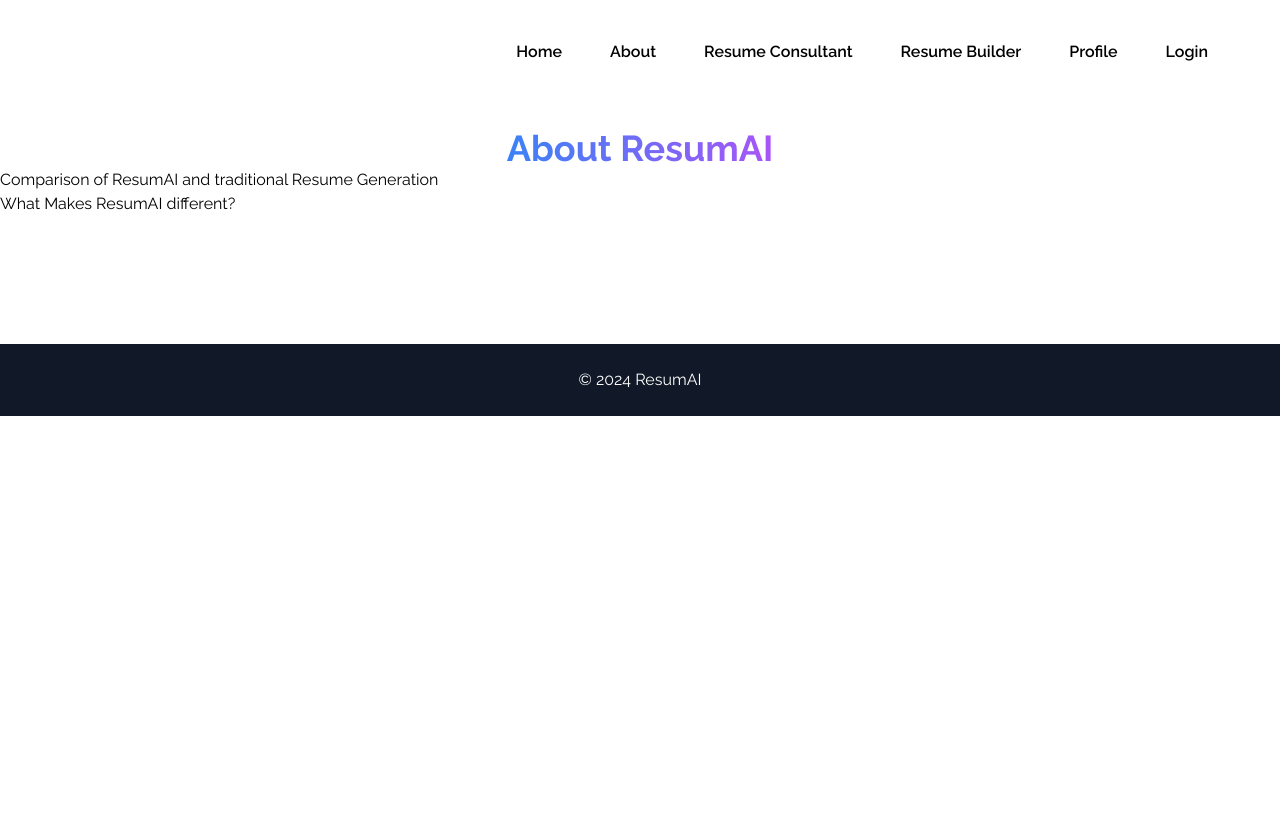
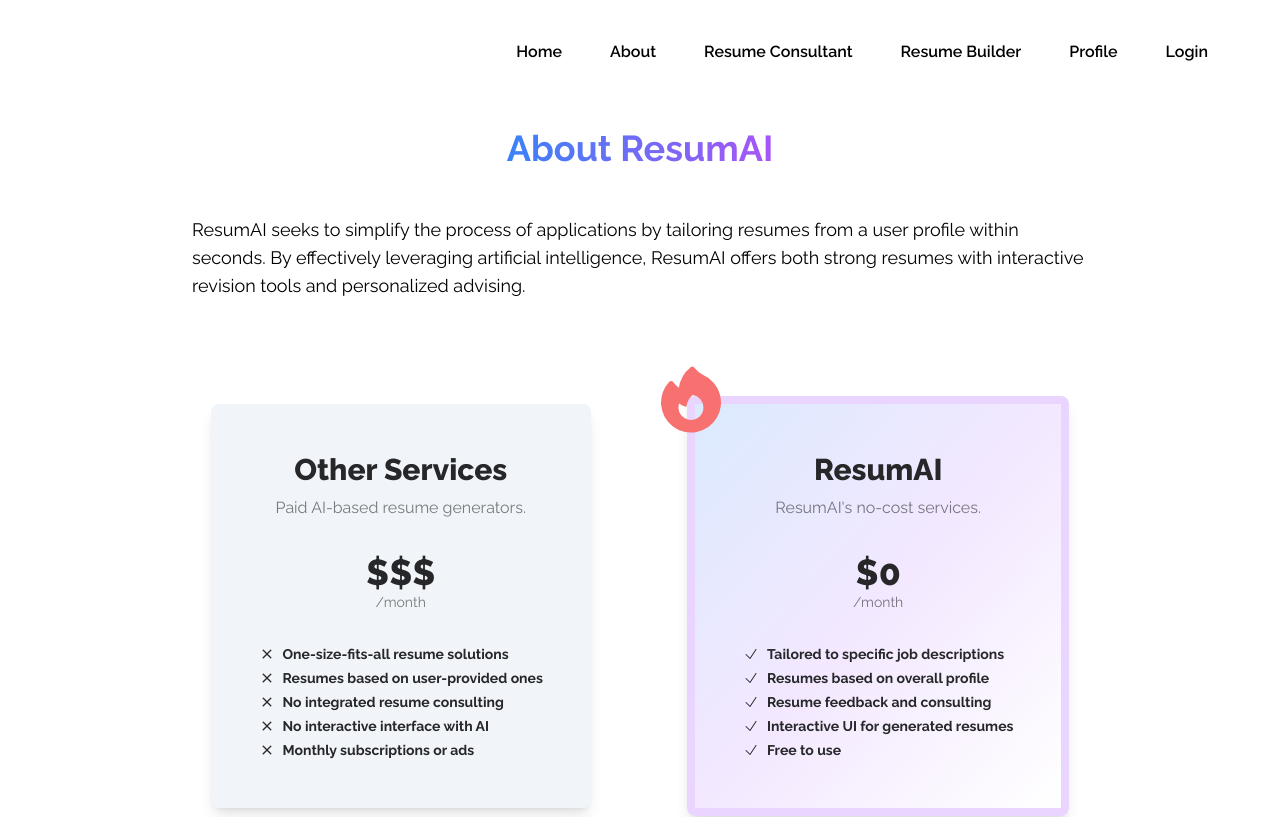
Before and after one commit to AllenSun101/ResumAI, a Next.js app in the folder frontend/: page /About in a window 1280 px wide. Shown: the top 817 px of the page. Built offline with nearby package versions, Linux system fonts and the light colour scheme.

Commit message:
About page

```diff
--- a/frontend/app/About/page.js
+++ b/frontend/app/About/page.js
@@ -1,17 +1,125 @@
 export default function About() {
     return (
-        <main data-theme="light" className="py-32 bg-white">
-            <div className="flex justify-center">
+        <main data-theme="light" className="py-32 bg-white lg:px-24">
+            <div className="flex justify-center mb-12">
                 <h2 className="text-4xl font-bold bg-clip-text text-transparent bg-gradient-to-r from-blue-500 to-purple-500">
                     About ResumAI
                 </h2>
             </div>
-            <p>
-                Comparison of ResumAI and traditional Resume Generation
+            <p className="text-lg lg:px-24 px-8">
+                ResumAI seeks to simplify the process of applications by tailoring resumes from a user profile within seconds.
+                By effectively leveraging artificial intelligence, ResumAI offers both strong resumes with interactive revision
+                tools and personalized advising.
             </p>
-            <p>
-                What Makes ResumAI different?
-            </p>
+            <div className="flex flex-col lg:flex-row items-center justify-center gap-24 px-8 text-zinc-800 lg:mt-24 mt-16">
+                <div className="flex flex-col items-center bg-slate-100 p-12 rounded-lg shadow-lg max-w-sm">
+                    <div>
+                        <h2 className="font-extrabold text-3xl text-center mb-2">Other Services</h2>
+                        <p className="opacity-60 text-center">Paid AI-based resume generators.</p>
+                        <div className="flex flex-col items-center my-8">
+                            <p className="font-extrabold text-4xl">$$$
+                            </p>
+                            <p className="text-sm opacity-60">/month
+                            </p>
+                        </div>
+                    </div>
+                    <div className="flex flex-col gap-1">
+                        <p className="flex items-center text-sm"><svg xmlns="http://www.w3.org/2000/svg" viewBox="0 0 24 24"
+                            fill="currentColor" aria-hidden="true" className="w-4 h-4 mr-2">
+                            <path fill-rule="evenodd" clip-rule="evenodd" d="M18.364 5.636a1 1 0 010 1.414L13.414 12l4.95 4.95a1 1 0 01-1.414 1.414L12 13.414l-4.95 4.95a1 1 0 01-1.414-1.414L10.586 12 5.636 7.05a1 1 0 011.414-1.414L12 10.586l4.95-4.95a1 1 0 011.414 0z"></path>
+                        </svg>
+                            <b>One-size-fits-all resume solutions</b>
+                        </p>
+                        <p className="flex items-center text-sm"><svg xmlns="http://www.w3.org/2000/svg" viewBox="0 0 24 24"
+                            fill="currentColor" aria-hidden="true" className="w-4 h-4 mr-2">
+                            <path fill-rule="evenodd" clip-rule="evenodd" d="M18.364 5.636a1 1 0 010 1.414L13.414 12l4.95 4.95a1 1 0 01-1.414 1.414L12 13.414l-4.95 4.95a1 1 0 01-1.414-1.414L10.586 12 5.636 7.05a1 1 0 011.414-1.414L12 10.586l4.95-4.95a1 1 0 011.414 0z"></path>
+                        </svg>
+                            <b>Resumes based on user-provided ones</b>
+                        </p>
+                        <p className="flex items-center text-sm"><svg xmlns="http://www.w3.org/2000/svg" viewBox="0 0 24 24"
+                            fill="currentColor" aria-hidden="true" className="w-4 h-4 mr-2">
+                            <path fill-rule="evenodd" clip-rule="evenodd" d="M18.364 5.636a1 1 0 010 1.414L13.414 12l4.95 4.95a1 1 0 01-1.414 1.414L12 13.414l-4.95 4.95a1 1 0 01-1.414-1.414L10.586 12 5.636 7.05a1 1 0 011.414-1.414L12 10.586l4.95-4.95a1 1 0 011.414 0z"></path>
+                        </svg>
+                            <b>No integrated resume consulting</b>
+                        </p>
+                        <p className="flex items-center text-sm"><svg xmlns="http://www.w3.org/2000/svg" viewBox="0 0 24 24"
+                            fill="currentColor" aria-hidden="true" className="w-4 h-4 mr-2">
+                            <path fill-rule="evenodd" clip-rule="evenodd" d="M18.364 5.636a1 1 0 010 1.414L13.414 12l4.95 4.95a1 1 0 01-1.414 1.414L12 13.414l-4.95 4.95a1 1 0 01-1.414-1.414L10.586 12 5.636 7.05a1 1 0 011.414-1.414L12 10.586l4.95-4.95a1 1 0 011.414 0z"></path>
+                        </svg>
+                            <b>No interactive interface with AI</b>
+                        </p>
+                        <p className="flex items-center text-sm"><svg xmlns="http://www.w3.org/2000/svg" viewBox="0 0 24 24"
+                            fill="currentColor" aria-hidden="true" className="w-4 h-4 mr-2">
+                            <path fill-rule="evenodd" clip-rule="evenodd" d="M18.364 5.636a1 1 0 010 1.414L13.414 12l4.95 4.95a1 1 0 01-1.414 1.414L12 13.414l-4.95 4.95a1 1 0 01-1.414-1.414L10.586 12 5.636 7.05a1 1 0 011.414-1.414L12 10.586l4.95-4.95a1 1 0 011.414 0z"></path>
+                        </svg>
+                            <b>Monthly subscriptions or ads</b>
+                        </p>
+                    </div>
+                </div>
+                <div
+                    className="flex flex-col items-center bg-gradient-to-br from-blue-100 via-purple-100 to-white-100 p-12 rounded-lg shadow-lg relative border-8 border-purple-200 max-w-sm">
+                    <svg xmlns="http://www.w3.org/2000/svg" viewBox="0 0 24 24" fill="currentColor" aria-hidden="true"
+                        className="w-20 h-20 absolute -top-11 -left-11 fill-red-400">
+                        <path fill-rule="evenodd"
+                            d="M12.963 2.286a.75.75 0 00-1.071-.136 9.742 9.742 0 00-3.539 6.177A7.547 7.547 0 016.648 6.61a.75.75 0 00-1.152-.082A9 9 0 1015.68 4.534a7.46 7.46 0 01-2.717-2.248zM15.75 14.25a3.75 3.75 0 11-7.313-1.172c.628.465 1.35.81 2.133 1a5.99 5.99 0 011.925-3.545 3.75 3.75 0 013.255 3.717z"
+                            clip-rule="evenodd"></path>
+                    </svg>
+                    <div>
+                        <div className="flex gap-4 justify-center">
+                            <p className="font-extrabold text-3xl mb-2">ResumAI</p>
+                        </div>
+                        <p className="opacity-60 text-center">ResumAI's no-cost services.</p>
+                        <div className="flex flex-col items-center my-8">
+                            <p className="font-extrabold text-4xl">$0
+                            </p>
+                            <p className="text-sm opacity-60">/month
+                            </p>
+                        </div>
+                    </div>
+                    <div className="flex flex-col gap-1">
+                        <p className="flex items-center text-sm"><svg xmlns="http://www.w3.org/2000/svg" viewBox="0 0 24 24"
+                                fill="currentColor" aria-hidden="true" className="w-4 h-4 mr-2">
+                                <path fill-rule="evenodd"
+                                    d="M19.916 4.626a.75.75 0 01.208 1.04l-9 13.5a.75.75 0 01-1.154.114l-6-6a.75.75 0 011.06-1.06l5.353 5.353 8.493-12.739a.75.75 0 011.04-.208z"
+                                    clip-rule="evenodd"></path>
+                            </svg>
+                            <b>Tailored to specific job descriptions</b>
+                        </p>
+                        <p className="flex items-center text-sm"><svg xmlns="http://www.w3.org/2000/svg" viewBox="0 0 24 24"
+                                fill="currentColor" aria-hidden="true" className="w-4 h-4 mr-2">
+                                <path fill-rule="evenodd"
+                                    d="M19.916 4.626a.75.75 0 01.208 1.04l-9 13.5a.75.75 0 01-1.154.114l-6-6a.75.75 0 011.06-1.06l5.353 5.353 8.493-12.739a.75.75 0 011.04-.208z"
+                                    clip-rule="evenodd"></path>
+                            </svg>
+                            <b>Resumes based on overall profile</b>
+                        </p>
+                        <p className="flex items-center text-sm"><svg xmlns="http://www.w3.org/2000/svg" viewBox="0 0 24 24"
+                                fill="currentColor" aria-hidden="true" className="w-4 h-4 mr-2">
+                                <path fill-rule="evenodd"
+                                    d="M19.916 4.626a.75.75 0 01.208 1.04l-9 13.5a.75.75 0 01-1.154.114l-6-6a.75.75 0 011.06-1.06l5.353 5.353 8.493-12.739a.75.75 0 011.04-.208z"
+                                    clip-rule="evenodd"></path>
+                            </svg>
+                            <b>Resume feedback and consulting</b>
+                        </p>
+                        <p className="flex items-center text-sm"><svg xmlns="http://www.w3.org/2000/svg" viewBox="0 0 24 24"
+                                fill="currentColor" aria-hidden="true" className="w-4 h-4 mr-2">
+                                <path fill-rule="evenodd"
+                                    d="M19.916 4.626a.75.75 0 01.208 1.04l-9 13.5a.75.75 0 01-1.154.114l-6-6a.75.75 0 011.06-1.06l5.353 5.353 8.493-12.739a.75.75 0 011.04-.208z"
+                                    clip-rule="evenodd"></path>
+                            </svg>
+                            <b>Interactive UI for generated resumes</b>
+                        </p>
+                        <p className="flex items-center text-sm"><svg xmlns="http://www.w3.org/2000/svg" viewBox="0 0 24 24"
+                                fill="currentColor" aria-hidden="true" className="w-4 h-4 mr-2">
+                                <path fill-rule="evenodd"
+                                    d="M19.916 4.626a.75.75 0 01.208 1.04l-9 13.5a.75.75 0 01-1.154.114l-6-6a.75.75 0 011.06-1.06l5.353 5.353 8.493-12.739a.75.75 0 011.04-.208z"
+                                    clip-rule="evenodd"></path>
+                            </svg>
+                            <b>Free to use</b>
+                        </p>
+                    </div>
+                </div>
+            </div>
         </main>
     )
 }
--- a/frontend/app/Footer.js
+++ b/frontend/app/Footer.js
@@ -1,10 +1,9 @@
-import Link from 'next/link';
 
 export default function Footer() {
     return (
-        <footer className="bg-gray-900">
+        <footer className="bg-gradient-to-r from-purple-200 to-blue-200">
             <div className="px-8 py-6 mx-auto">
-                <p className='text-white text-center'> © 2024 ResumAI </p>
+                <p className='text-black text-center'> © 2024 ResumAI </p>
             </div>
         </footer>
     )
--- a/frontend/app/page.tsx
+++ b/frontend/app/page.tsx
@@ -21,7 +21,9 @@ export default function Home() {
                 </div>
             </div>
         </div>
-		<p>Overview of ResumAI- what does it allow?</p>
+        <div className="lg:px-24 px-8 text-lg mt-12">
+          <p>ResumAI provides artificial intelligence-based solutions for creating effective employment applications.</p>
+        </div>
 		<p>Rundown of features and steps/procedures - create profile, generate</p>
     </main>
   );
```
